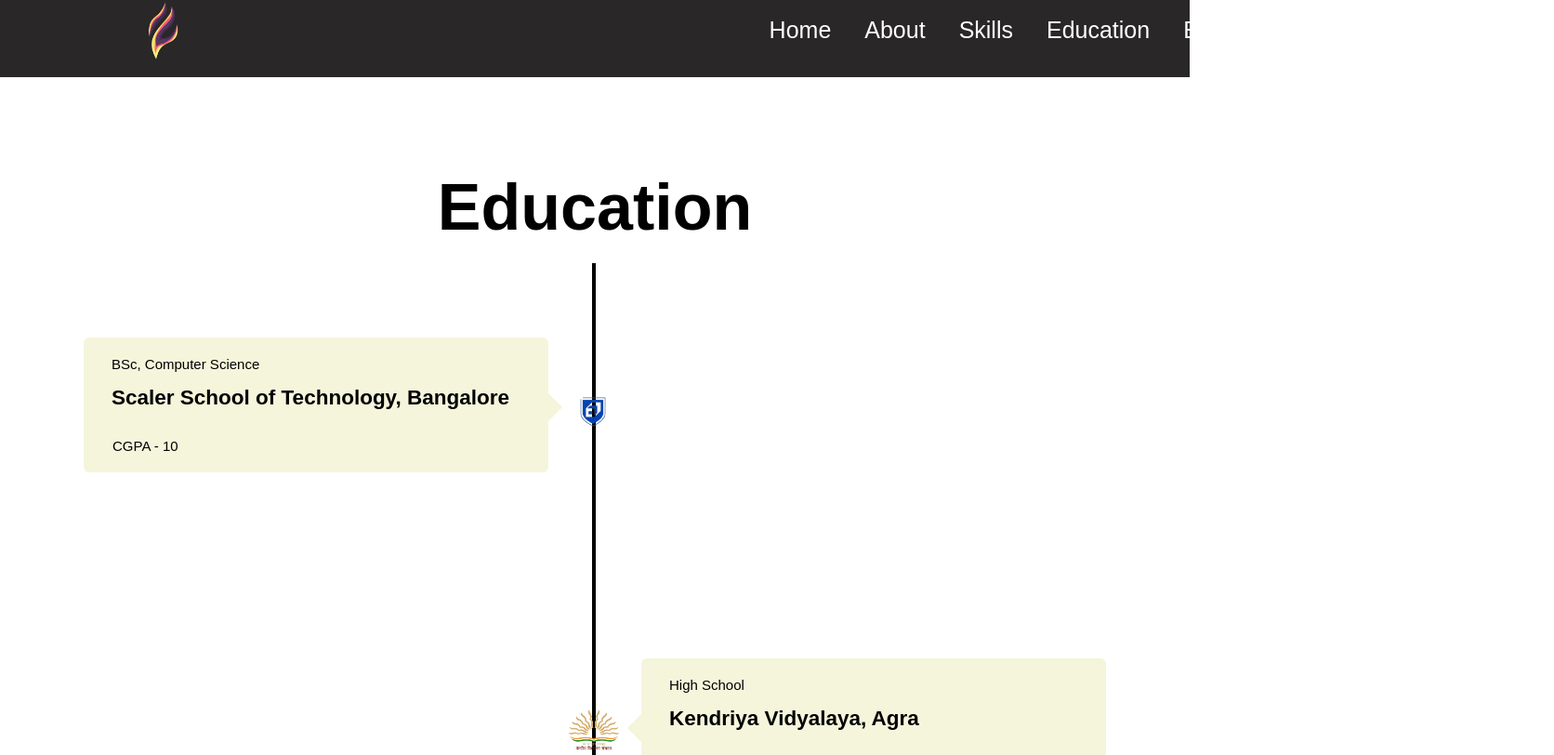
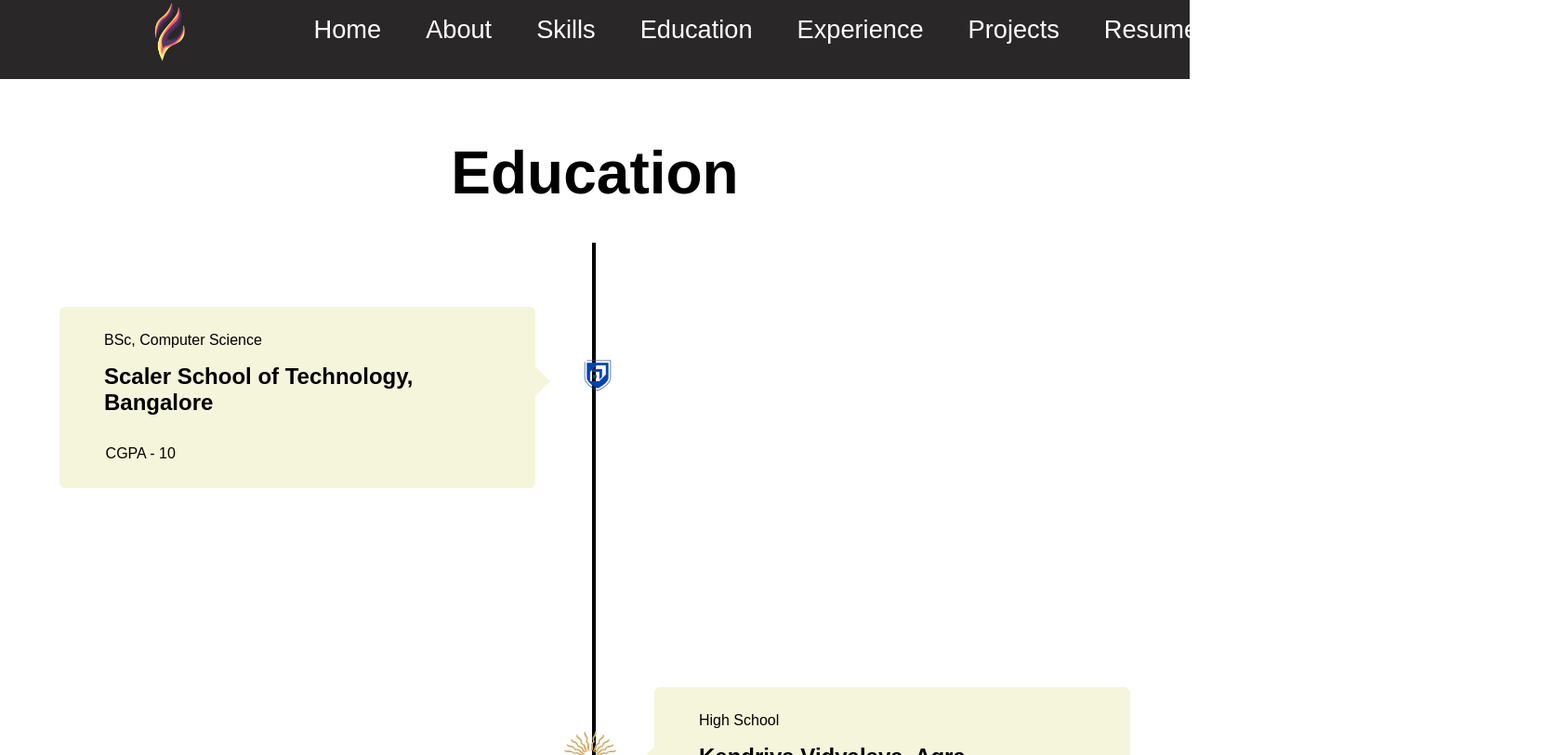
Before and after one commit to Shreshthaaa/Developer_portfolio, a React (Vite) app: page /education in a window 1280 px wide. Shown: the part 17-829 px from the top of the page at 93% size, 1672 px wide, since content can reach past the window. Built offline with nearby package versions, Linux system fonts and the light colour scheme.

Commit message:
changes in css files

```diff
--- a/src/Components/About/About.css
+++ b/src/Components/About/About.css
@@ -1,5 +1,5 @@
 .textAbout {
-    padding: 50px;
+    padding: 5rem;
 }
 .About-container {
     display: flex;
@@ -7,14 +7,14 @@
 }
 
 .text {
-    font-size: 25px;
-    padding: 100px 200px 300px 200px;
+    font-size: 1.7rem;
+    padding: 0rem 10rem 20rem 6rem;
 
 }
 
 .about-img {
-    width: 800px;
-    padding-right: 300px;
-    padding-top: 100px;
-    padding-bottom: 300px;
+    width: 40rem;
+    padding-right: 6rem;
+    padding-top: 3rem;
+    padding-bottom: 20rem;
 }
--- a/src/Components/Body/Body.css
+++ b/src/Components/Body/Body.css
@@ -1,19 +1,19 @@
 h1 {
     display: flex;
     justify-content: center;
-    padding-top: 300px;
-    font-size: 70px;
+    padding-top: 17rem;
+    font-size: 4rem;
     color: black;
 }
 .type-effect-text {
     display: flex;
     justify-content: center;
-    padding-top: 20px;
-    font-size: 50px;
+    padding-top: 1.5rem;
+    font-size: 2.8rem;
     color: black;
 }
 .type-effect-text span {
-    margin-left: 15px;
+    margin-left: 1rem;
     font-weight: bold;
 }
 .links {
@@ -22,13 +22,13 @@
     text-align: center;
 }
 .icon-button {
-    margin-top: 80px;
-    margin-right: 20px;
-    padding: 10px 20px;
-    font-size: 40px;
+    margin-top: 4rem;
+    margin-right: 1.7rem;
+    padding: 0.8rem 1.2rem;
+    font-size: 2rem;
     border: solid black;
-    border-radius: 100px;
-    border-width: 5px;
+    border-radius: 10rem;
+    border-width: 0.3rem;
     cursor: pointer;
     background-color: white;
 }
@@ -45,16 +45,16 @@
 }
 
 .logo1 {
-    width: 70px;
-    margin: 5px;
+    width: 4rem;
+    margin: 0.5rem;
 }
 
 .logo2{
-    margin: 5px;
-    width: 75px;
+    margin: 0.4rem;
+    width: 4.5rem;
 }
 
 .logo3{
-    margin: 15px;
-    width: 75px;
+    margin: 0.9rem;
+    width: 4.7rem;
 }
--- a/src/Components/Education/Education.css
+++ b/src/Components/Education/Education.css
@@ -5,8 +5,8 @@
 }
 .timeline {
     position: relative;
-    max-width: 1200px;
-    margin: 100px auto;
+    max-width: 90rem;
+    margin: 4rem auto;
 }
 
 .timeline-head {
@@ -14,26 +14,26 @@
 }
 
 .timeline-cont {
-    padding: 100px 50px;
+    padding: 6.7rem 4rem;
     position: relative;
     width: 50%;
 }
 .text-box{
-    padding: 20px 30px;
+    padding: 1.7rem 3rem;
     background: beige;
     position: relative;
-    border-radius: 6px;
-    font-size: 15px;
+    border-radius: 0.4rem;
+    font-size: 1rem;
 }
 
 .timeline-text {
     text-align: left;
-    margin-left: 1px;
+    margin-left: 0.1rem;
 }
 
 .timeline-text1 {
     margin-left: 0;
-    margin-bottom: 15px;
+    margin-bottom: 1rem;
 }
 
 .leftCont {
@@ -47,56 +47,56 @@
 .timeline-logo {
     position: absolute;
     width: 10%;
-    right: -28px;
-    top: 150px;
+    right: -2.2rem;
+    top: 9.3rem;
     z-index: 10;
 }
 
 .rightCont .timeline-logo {
-    left: -28px;
+    left: -2.1rem;
     width: 9%;
 }
 
 .timeline::after {
     content: '';
     position: absolute;
-    width: 4px;
+    width: 0.25rem;
     height: 90%;
     background: black;
     top:0;
     left: 50%;
-    margin-left: -3px;
+    margin-left: -0.2rem;
     z-index: -1;
-    margin-top: 100px;
+    margin-top: 7rem;
 }
 
 .text-box h2 {
     font-weight: 600;
-    margin-bottom: 30px;
-    margin-top: 0px;
+    margin-bottom: 2rem;
+    margin-top: 0rem;
 }
 
 .leftContArrow {
     height: 0;
     width: 0;
     position: absolute;
-    top: 60px;
+    top: 3rem;
     z-index: 1;
-    border-top: 15px solid transparent;
-    border-bottom: 15px solid transparent;
-    border-left: 15px solid beige;
-    right: -15px;
+    border-top: 2rem solid transparent;
+    border-bottom: 2rem solid transparent;
+    border-left: 2rem solid beige;
+    right: -1rem;
 }
 .rightContArrow {
     height: 0;
     width: 0;
     position: absolute;
-    top: 60px;
+    top: 3rem;
     z-index: 1;
-    border-top: 15px solid transparent;
-    border-bottom: 15px solid transparent;
-    border-right: 15px solid beige;
-    left: -15px;
+    border-top: 2rem solid transparent;
+    border-bottom: 2rem solid transparent;
+    border-right: 2rem solid beige;
+    left: -1rem;
 }
 
 .text-ed {
--- a/src/Components/Experience/Experience.css
+++ b/src/Components/Experience/Experience.css
@@ -1,17 +1,17 @@
 .exp-head {
-    padding: 50px;
+    padding: 2rem;
 }
 
 .pos {
     text-align: left;
     font-weight: bold;
-    padding-bottom: 20px;
-    font-size: 50px;
+    padding-bottom: 1.2rem;
+    font-size: 3rem;
 }
 
 .time {
-    padding-left: 500px;
-    padding-top: 120px;
+    padding-left: 31.3rem;
+    padding-top: 6.8rem;
     position: relative;
     width: 50%;
     left : 0;
@@ -19,8 +19,8 @@
 }
 
 .exp-cont {
-    padding-right: 800px;
-    padding-top: 100px;
+    padding-right: 50rem;
+    padding-top: 7rem;
     position: relative;
     width: 50%;
     left: 10%;
@@ -30,63 +30,63 @@
 .exp-container {
     display: flex;
     align-items: flex-start; /* Align items at the start of the container */
-    gap: 20px;
+    gap: 1.2rem;
 }
 
 .experience-main::after {
     content: '';
     position: absolute;
-    width: 4px;
+    width: 0.2rem;
     height: 100%;
     background: black;
-    top: 210px;
+    top: 12rem;
     left: 40%;
-    margin-left: -3px;
+    margin-left: -0.2rem;
     z-index: -1;
-    margin-top: 100px;
+    margin-top: 7rem;
 }
 
 .pTime {
-    padding-left: 10px;
-    padding-right: 25px;
-    padding-top: 40px;
-    padding-bottom: 20px;
+    padding-left: 0.7rem;
+    padding-right: 1rem;
+    padding-top: 1.5rem;
+    padding-bottom: 1.5rem;
     background: rgb(29, 97, 139);
     position: relative;
-    font-size: 15px;
+    font-size: 1rem;
     font-weight: bold;
     /* font-size:medium; */
     color: white;
 }
 
 .arrow {
-    height: 10px;
-    width: 10px;
+    height: 1rem;
+    width: 0.8rem;
     position: absolute;
-    top: 134px;
+    top: 8rem;
     z-index: 1;
-    border-top: 15px solid transparent;
-    border-bottom: 15px solid transparent;
-    border-left: 15px solid rgb(29, 97, 139);
-    right: -15px;
+    border-top: 1rem solid transparent;
+    border-bottom: 1rem solid transparent;
+    border-left: 1rem solid rgb(29, 97, 139);
+    right: -1rem;
 }
 
 .company {
     font-weight: bold;
-    font-size: 30px;
-    margin-bottom: 30px;
+    font-size: 1.8rem;
+    margin-bottom: 1rem;
 }
 
 .work {
-    font-size: 20px;
-    padding-bottom: 20px;
-    padding-left: 10px;
+    font-size: 1.3rem;
+    padding-bottom: 1.6rem;
+    padding-left: 1rem;
 }
 .exp-logo {
     position: absolute;
     width: 2%;
     border-radius: 50%;
-    left: -106px;
-    top: 135px;
+    left: -6.6rem;
+    top: 8.2rem;
     z-index: 10;
 }
--- a/src/Components/NavBar/Navbar.css
+++ b/src/Components/NavBar/Navbar.css
@@ -10,19 +10,19 @@
 }
 
 .logo {
-    margin-left: 50px;
-    width: 70px;
+    margin-left: 3.5rem;
+    width: 4.5rem;
     cursor: pointer;
 }
 
 .navbar-icons {
     list-style: none;
     display: flex;
-    padding-left: 600px;
+    padding-left: 6rem;
 }
 .icons {
-    margin : 0 18px;
-    font-size: 25px;
+    margin : 0 1.5rem;
+    font-size: 1.7rem;
 }
 .icons:hover {
     cursor: pointer;
@@ -34,7 +34,7 @@
 .icons a::after {
     content: "";
     display: block;
-    height: 2px;
+    height: 0.2rem;
     width: 0%;
     background: white;
     transition: width 0.3s ease;
@@ -44,13 +44,4 @@
     width: 100%;
 
 }
-
-.toggle-icon {
-    width: 50px;
-    cursor: pointer;
-    margin-left: 10px;
-}
-
-.dark .navbar {
-    background-color:  rgb(41, 39, 39);
-}
+x`
--- a/src/Components/Skills/Skills.css
+++ b/src/Components/Skills/Skills.css
@@ -1,21 +1,21 @@
 .text-skills {
-    padding: 50px;
+    padding: 3rem;
 }
 
 .main-cont {
-    padding-bottom: 100px;
+    padding-bottom: 10rem;
 }
 
 h3{
     text-align: center;
-    font-size: 30px;
+    font-size: 2rem;
     font-weight: lighter;
 }
 
 .taghead{
     text-align: center;
-    margin-top: 50px;
-    font-size: 33px;
+    margin-top: 3rem;
+    font-size: 2rem;
     font-weight: light;
 }
 
@@ -26,8 +26,8 @@
 }
 
 .icon {
-    width: 90px;
-    margin: 15px 20px 0px 20px;
+    width: 5rem;
+    margin: 1rem 2rem 0rem 2rem;
 }
 
 .tags {
@@ -37,7 +37,7 @@
 }
 
 .tag{
-    font-size: 25px;
+    font-size: 1.8rem;
     font-weight: lighter;
-    margin: 0px 30px;
+    margin: 0rem 1.8rem;
 }
```
